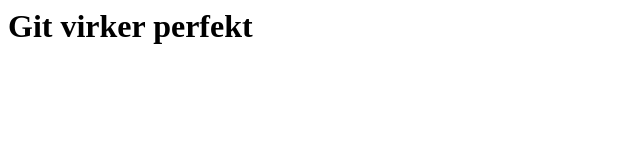
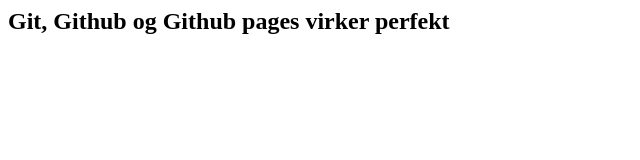
Before and after one commit to Hr-Boesen/githubmappe, a plain HTML site: page index.html in a window 1280 px wide. Shown: the whole page, without its empty margins (0-640 px from the left). Drawn offline with Linux system fonts and the light colour scheme.

Commit message:
My third commit

```diff
--- a/index.html
+++ b/index.html
@@ -1 +1 @@
-<h1>Git virker perfekt</h1>
+<h2>Git, Github og Github pages virker perfekt</h2>
```
